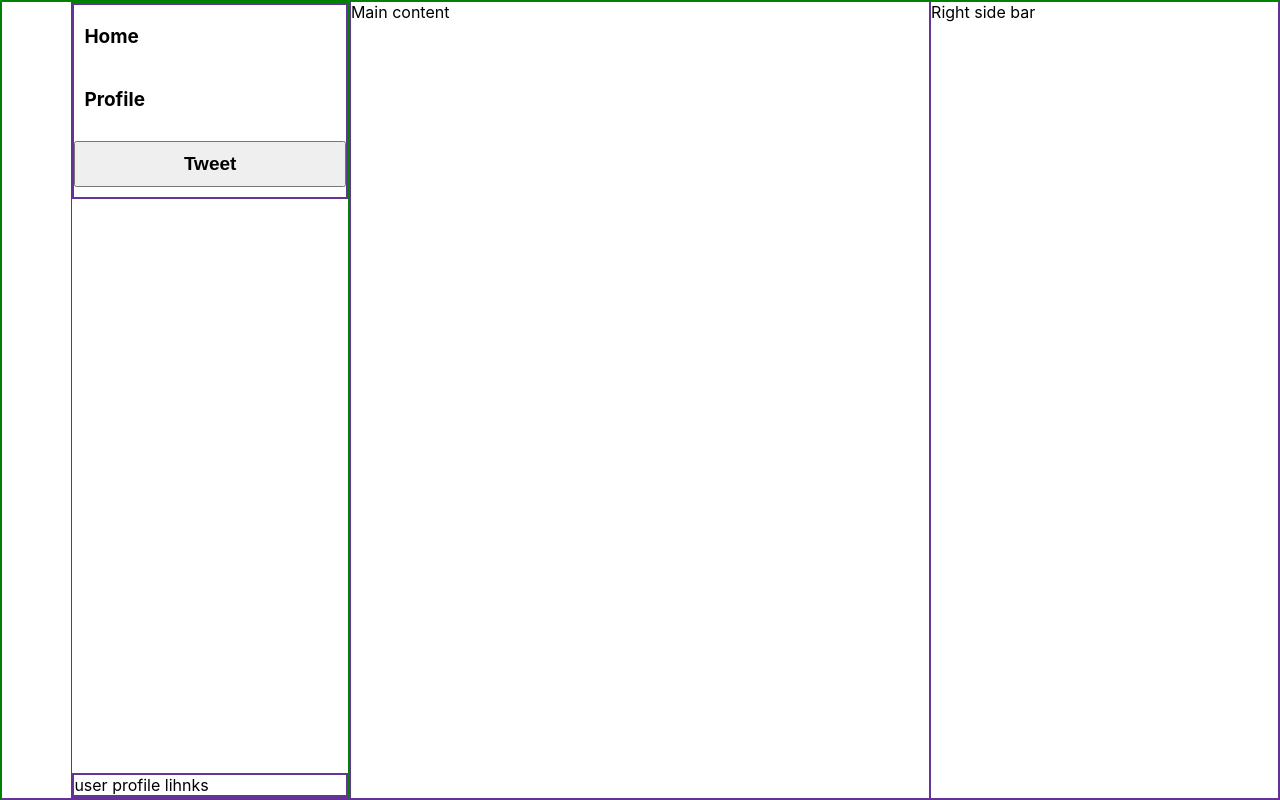
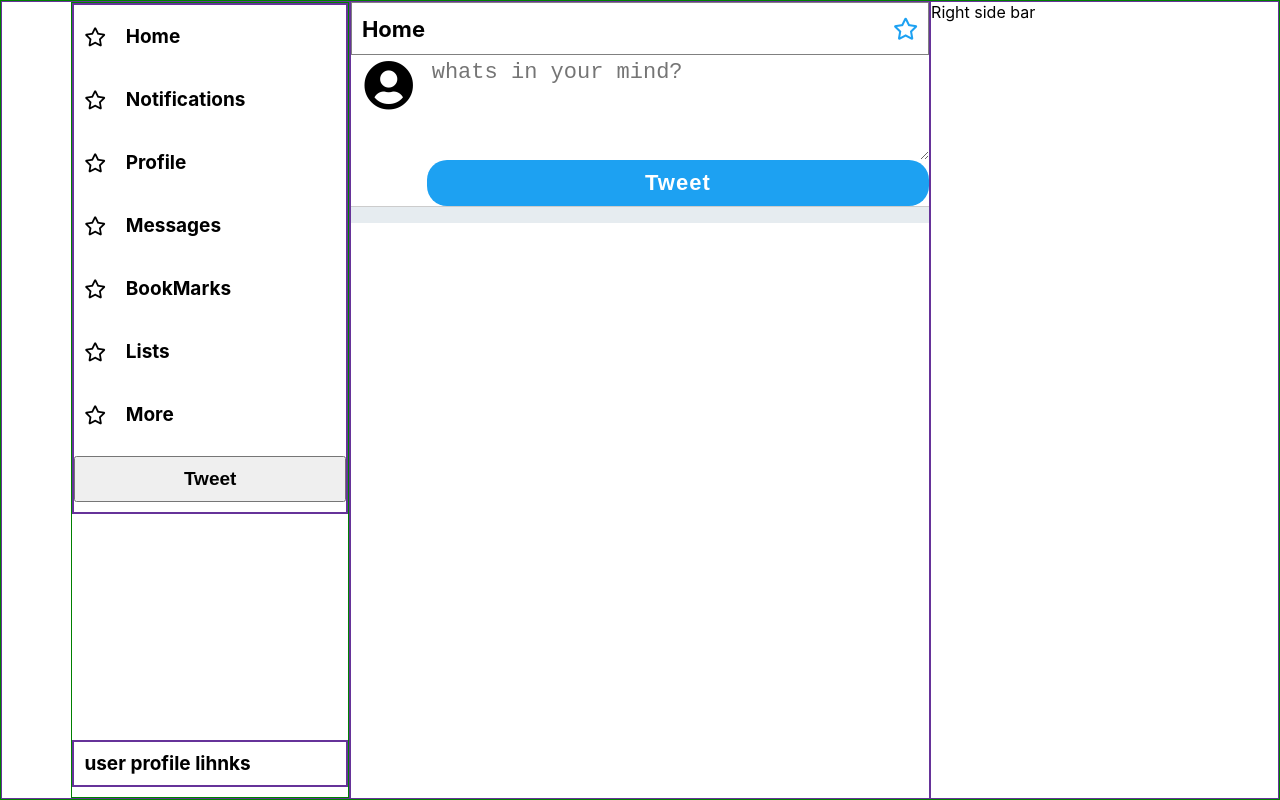
Before and after one commit to atulnitrr/tf, a React (Create React App) app: page / in a window 1280 px wide. Built offline with nearby package versions, Linux system fonts and the light colour scheme.

Commit message:
main page  Added data

```diff
--- a/public/index.html
+++ b/public/index.html
@@ -24,20 +24,13 @@
       work correctly both with client-side routing and a non-root public URL.
       Learn how to configure a non-root public URL by running `npm run build`.
     -->
-    <title>React App</title>
+    <link
+      rel="stylesheet"
+      href="https://cdnjs.cloudflare.com/ajax/libs/font-awesome/5.13.1/css/all.min.css"
+    />
+    <title>Twitter</title>
   </head>
   <body>
-    <noscript>You need to enable JavaScript to run this app.</noscript>
     <div id="root"></div>
-    <!--
-      This HTML file is a template.
-      If you open it directly in the browser, you will see an empty page.
-
-      You can add webfonts, meta tags, or analytics to this file.
-      The build step will place the bundled scripts into the <body> tag.
-
-      To begin the development, run `npm start` or `yarn start`.
-      To create a production bundle, use `npm run build` or `yarn build`.
-    -->
   </body>
 </html>
--- a/src/App.css
+++ b/src/App.css
@@ -52,11 +52,119 @@
   font-weight: bold;
   font-size: 19px;
   cursor: pointer;
+  transition: all 0.2s;
+}
+
+.l-navlinks-item {
+  display: flex;
+
+  align-items: center;
+}
+
+.l-navlinks-item > p {
+  margin-left: 10px;
+  padding-left: 10px;
 }
 
 .l-navlinks button:hover,
 .l-navlinks div:hover {
   background-color: gray;
+  border: none;
+  border-radius: 10px;
+  color: rgb(29, 161, 242);
+  background-color: rgba(29, 161, 242, 0.2);
 }
 
-/* left  side bar */
+.user-profile-link {
+  padding: 10px;
+  font-weight: bold;
+  font-size: 19px;
+  margin-bottom: 10px;
+}
+
+/* left  side bar ends here*/
+
+/*main continer*/
+
+.home-header {
+  display: flex;
+  justify-content: space-between;
+  align-items: center;
+  border: 1px solid gray;
+  height: 53px;
+}
+
+.home-header > * {
+  cursor: pointer;
+  font-size: 22px;
+  padding: 10px 10px;
+}
+
+.right-star {
+  color: rgb(29, 161, 242);
+  transition: all 1s;
+}
+
+.right-star:hover {
+  background-color: rgba(29, 161, 242, 0.2);
+  border-radius: 50%;
+}
+
+/*Tweet container*/
+.tweet-container {
+  display: flex;
+  justify-content: space-between;
+  /* height: 59px; */
+  padding: 0 0 0 10px;
+  font-size: 19px;
+  border-bottom: 1px solid rgba(0, 0, 0, 0.2);
+  box-shadow: 0 16px 0 0 rgba(230, 236, 240, 1);
+}
+
+.user-icon {
+  flex: 1 1 0;
+  width: 100%;
+  font-size: 50px;
+  height: 100%;
+  padding-top: 5px;
+  margin-right: 10px;
+  text-align: center;
+}
+
+.tweet-area {
+  flex: 9 1 0;
+}
+
+.tweet-form {
+  font-size: 34px;
+  /* height: 100%; */
+  display: flex;
+  flex-direction: column;
+}
+.tweet-form > textarea {
+  padding: 5px 10px 0 5px;
+  font-size: 22px;
+  outline: none;
+
+  border: 0.1px solid #000;
+  border: none;
+  border-bottom: none;
+}
+
+.tweet-form > button {
+  font-size: 22px;
+  padding: 10px 0;
+  outline: none;
+  cursor: pointer;
+  background-color: rgb(29, 161, 242);
+  color: #fff;
+  letter-spacing: 1px;
+  font-weight: bold;
+  border-radius: 20px;
+  /* border-bottom-left-radius: 20px;
+  border-bottom-right-radius: 20px; */
+  border: none;
+}
+/*Tweet container*/
+
+/*main continer ends here*/
--- a/src/App.js
+++ b/src/App.js
@@ -2,7 +2,7 @@ import React from "react";
 import { BrowserRouter, Route, Switch } from "react-router-dom";
 import "./App.css";
 import LeftSideBar from "./components/LeftSideBar";
-import Main from "./components/Main";
+import Main from "./components/main/Main";
 import RightSideBar from "./components/RightSideBar";
 
 function App() {
--- a/src/components/LeftSideBar.js
+++ b/src/components/LeftSideBar.js
@@ -5,11 +5,36 @@ function LeftSideBar() {
     <aside className="app-container-item ls-top-container ">
       <div className="ls-top-container-wrapper">
         <div className="l-navlinks">
-          <div className="home-link">Home</div>
-          <div className="profile-link">Profile</div>
+          <div className="home-link  l-navlinks-item">
+            <i class="far fa-star"></i>
+            <p>Home</p>
+          </div>
+          <div className="home-link l-navlinks-item">
+            <i class="far fa-star"></i>
+            <p>Notifications</p>
+          </div>
+          <div className="profile-link l-navlinks-item">
+            <i class="far fa-star"></i>
+            <p>Profile</p>
+          </div>
+          <div className="profile-link l-navlinks-item">
+            <i class="far fa-star"></i>
+            <p>Messages</p>
+          </div>
+          <div className="profile-link l-navlinks-item">
+            <i class="far fa-star"></i>
+            <p>BookMarks</p>
+          </div>
+          <div className="profile-link l-navlinks-item">
+            <i class="far fa-star"></i>
+            <p>Lists</p>
+          </div>
+          <div className="profile-link l-navlinks-item">
+            <i class="far fa-star"></i>
+            <p>More</p>
+          </div>
           <button>Tweet</button>
         </div>
-
         <div className="user-profile-link">user profile lihnks</div>
       </div>
     </aside>
--- a/src/components/Main.js
+++ /dev/null
@@ -1,9 +0,0 @@
-import React from "react";
-
-function Main() {
-  return (
-    <main className="app-container-item  main-top-container">Main content</main>
-  );
-}
-
-export default Main;
--- /dev/null
+++ b/src/components/main/Main.js
@@ -0,0 +1,14 @@
+import React from "react";
+import MainHeader from "./MainHeader";
+import TweetContainer from "./TweetContainer";
+
+function Main() {
+  return (
+    <main className="app-container-item  main-top-container">
+      <MainHeader></MainHeader>
+      <TweetContainer></TweetContainer>
+    </main>
+  );
+}
+
+export default Main;
--- /dev/null
+++ b/src/components/main/MainHeader.js
@@ -0,0 +1,12 @@
+import React from "react";
+
+function MainHeader() {
+  return (
+    <header className="home-header">
+      <h3>Home</h3>
+      <i class="far fa-star right-star"></i>
+    </header>
+  );
+}
+
+export default MainHeader;
--- /dev/null
+++ b/src/components/main/TweetContainer.js
@@ -0,0 +1,22 @@
+import React from "react";
+
+function TweetContainer() {
+  return (
+    <div className="tweet-container">
+      <i class="fas fa-user-circle user-icon"></i>
+      <div className="tweet-area">
+        <form className="tweet-form">
+          <textarea
+            name=""
+            id=""
+            rows="4"
+            placeholder="whats in your mind?"
+          ></textarea>
+          <button> Tweet</button>
+        </form>
+      </div>
+    </div>
+  );
+}
+
+export default TweetContainer;
```
